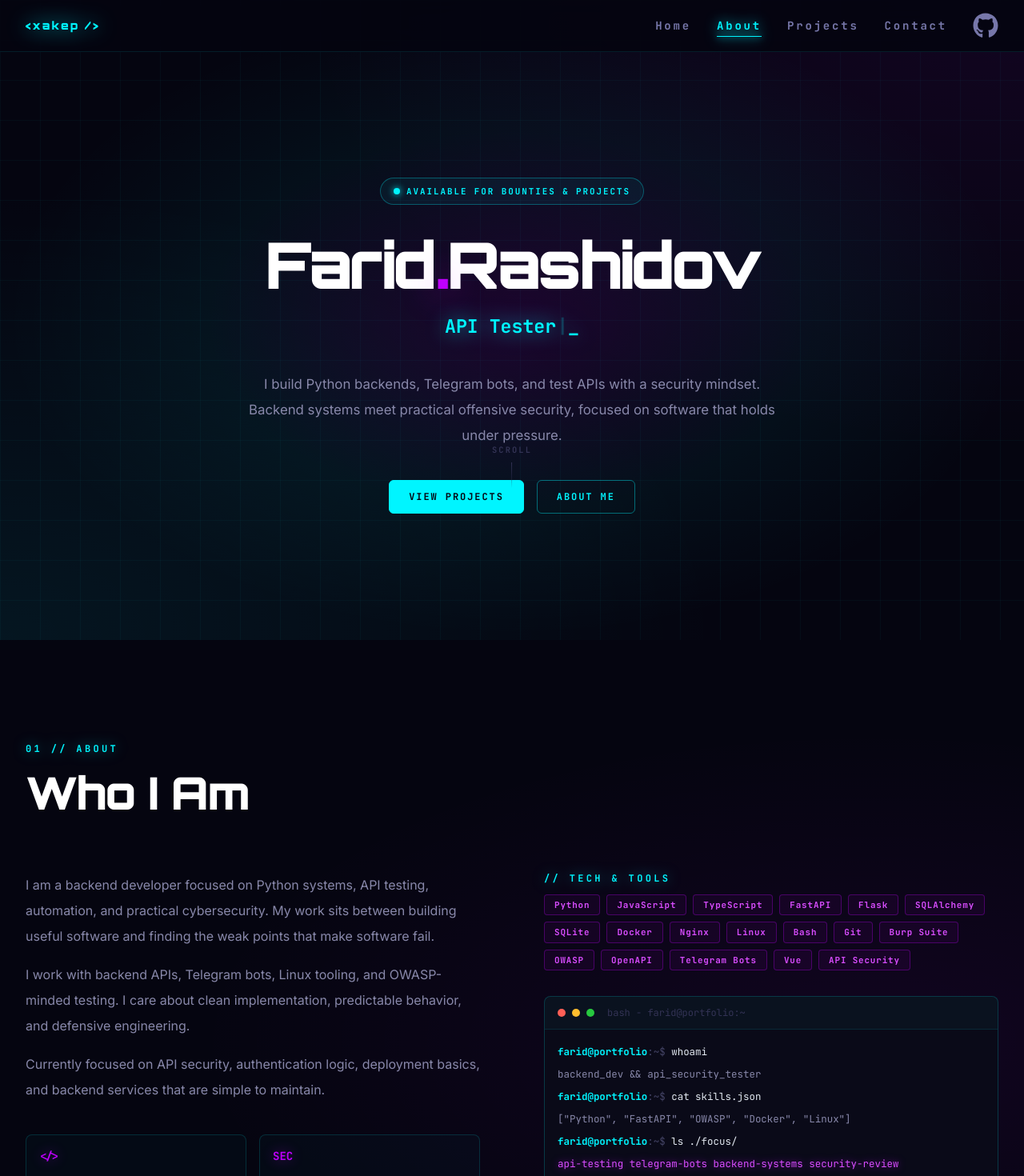
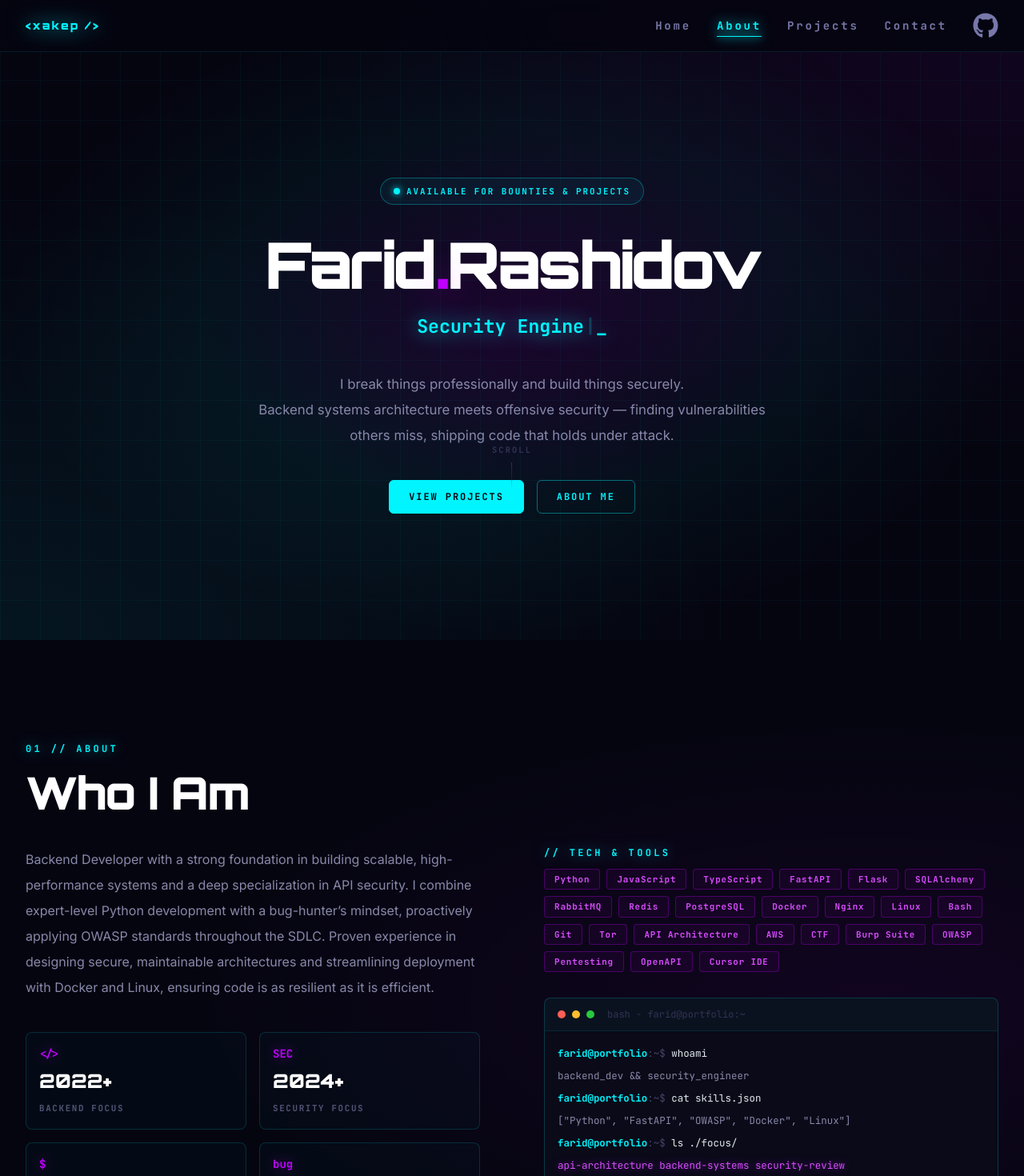
Before and after one commit to faridrasidov/portfolio-front, a Vue app: page / in a window 1280 px wide. Shown: the top 1470 px of the page at 80% size. Built offline with nearby package versions, Linux system fonts and the light colour scheme.

Commit message:
Edit: Refine Tailwind CSS Styles, Revise Home Component Content, and Update Role and Skills Sections

```diff
--- a/src/components/Home.vue
+++ b/src/components/Home.vue
@@ -27,8 +27,13 @@
         </div>
 
         <p class="cyber-hero-copy">
-          I build Python backends, Telegram bots, and test APIs with a security mindset.
-          Backend systems meet practical offensive security, focused on software that holds under pressure.
+          <span class="block">
+            I break things professionally and build things securely.
+          </span>
+          <span>
+            Backend systems architecture meets offensive security — finding vulnerabilities others miss,
+            shipping code that holds under attack.
+          </span>
         </p>
 
         <div class="cyber-actions">
@@ -55,20 +60,11 @@
           <div>
             <div class="cyber-copy-block">
               <p>
-                I am a backend developer focused on Python systems, API testing, automation,
-                and practical cybersecurity. My work sits between building useful software and
-                finding the weak points that make software fail.
-              </p>
-              <p>
-                I work with backend APIs, Telegram bots, Linux tooling, and OWASP-minded testing.
-                I care about clean implementation, predictable behavior, and defensive engineering.
-              </p>
-              <p>
-                Currently focused on API security, authentication logic, deployment basics,
-                and backend services that are simple to maintain.
+                Backend Developer with a strong foundation in building scalable, high-performance systems and a deep specialization in API security.
+                I combine expert-level Python development with a bug-hunter’s mindset, proactively applying OWASP standards throughout the SDLC.
+                Proven experience in designing secure, maintainable architectures and streamlining deployment with Docker and Linux, ensuring code is as resilient as it is efficient.
               </p>
             </div>
-
             <div class="cyber-stats-grid">
               <article v-for="stat in stats" :key="stat.label" class="cyber-stat-card">
                 <div class="cyber-stat-icon">{{ stat.icon }}</div>
@@ -194,7 +190,7 @@ export default {
       {
         command: "whoami",
         outputs: [
-          {text: "backend_dev && api_security_tester", variant: "muted"},
+          {text: "backend_dev && security_engineer", variant: "muted"},
         ],
       },
       {
@@ -206,7 +202,7 @@ export default {
       {
         command: "ls ./focus/",
         outputs: [
-          {text: "api-testing  telegram-bots  backend-systems  security-review", variant: "purple"},
+          {text: "api-architecture backend-systems  security-review", variant: "purple"},
         ],
       },
       {
@@ -279,16 +275,18 @@ export default {
 
     const roles = [
       "Backend Developer",
-      "API Tester",
+      "Security Engineer",
+      "API Architect",
       "Bug Hunter",
-      "Security Engineer",
       "Python Developer",
     ];
 
     const skills = [
-      "Python", "JavaScript", "TypeScript", "FastAPI", "Flask", "SQLAlchemy",
-      "SQLite", "Docker", "Nginx", "Linux", "Bash", "Git",
-      "Burp Suite", "OWASP", "OpenAPI", "Telegram Bots", "Vue", "API Security",
+      "Python", "JavaScript", "TypeScript",
+      "FastAPI", "Flask", "SQLAlchemy", "RabbitMQ", "Redis", "PostgreSQL",
+      "Docker", "Nginx", "Linux", "Bash", "Git",
+      "Tor", "API Architecture", "AWS", "CTF",
+      "Burp Suite", "OWASP", "Pentesting", "OpenAPI", "Cursor IDE",
     ];
 
     const stats = [
```
Also changed, not shown: src/assets/css/tailwind.css.
